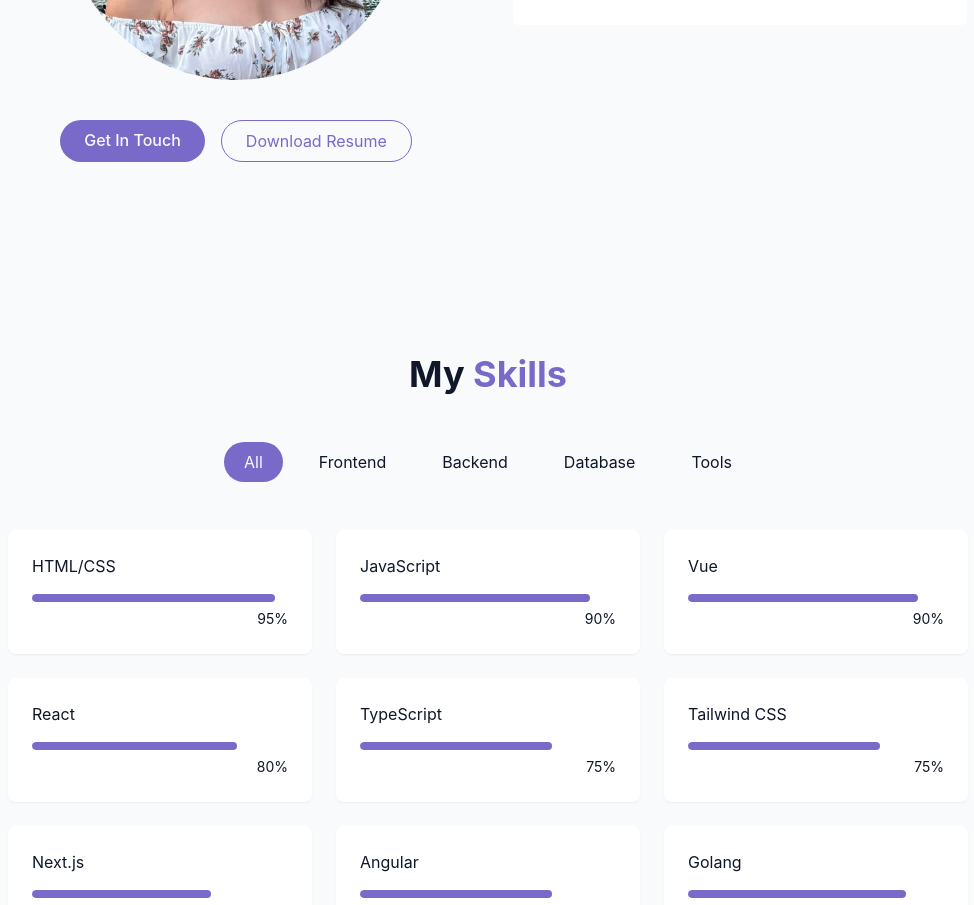
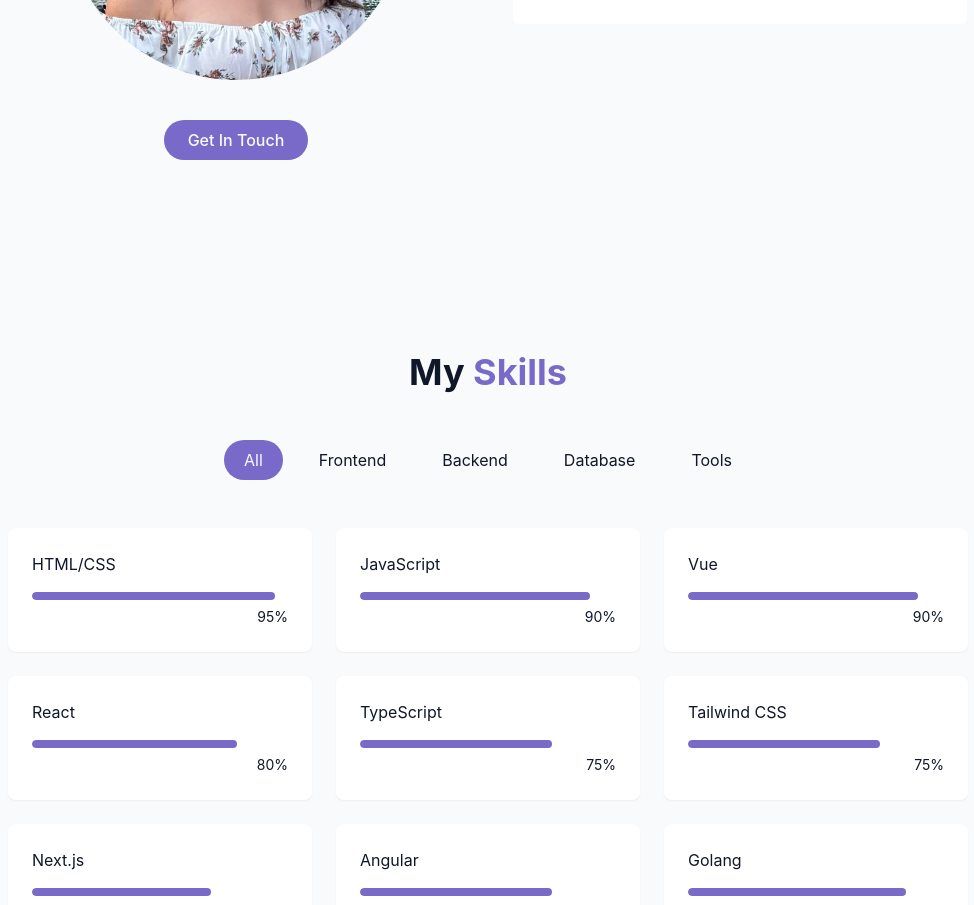
Before and after one commit to kikisfb/Portfolio, a React (Vite) app: page / in a window 1280 px wide. Shown: the part 1520-2425 px from the top of the page, without its empty margins (152-1126 px from the left). Built offline with nearby package versions, Linux system fonts and the light colour scheme.

Commit message:
removed download resume button

```diff
--- a/src/Components/AboutSection.tsx
+++ b/src/Components/AboutSection.tsx
@@ -22,11 +22,6 @@
                     <img src="/projects/Kiana_Pic.jpg" alt="Kiana Safavi Baygi" className="rounded-full mx-auto w-58 h-58 sm:w-58 sm:h-58 md:w-68 md:h-68 lg:w-86 lg:h-86 object-cover pt-4"></img>
                     <div className="flex flex-col sm:flex-row gap-4 pt-4 justify-center">
                         <a className="cosmic-button" href="#contact">Get In Touch</a>
-                        <a href="/projects/Kiana_Safavi_Baygi_Resume.pdf" download
-                        className={cn("px-6 py-2 rounded-full border border-primary text-primary",
-                            "hover:bg-primary/10 transition-colors duration-300")}>
-                        Download Resume
-                        </a>
                     </div>
                 </div>
                 <div className="grid grid-cols-1 gap-6">
```
